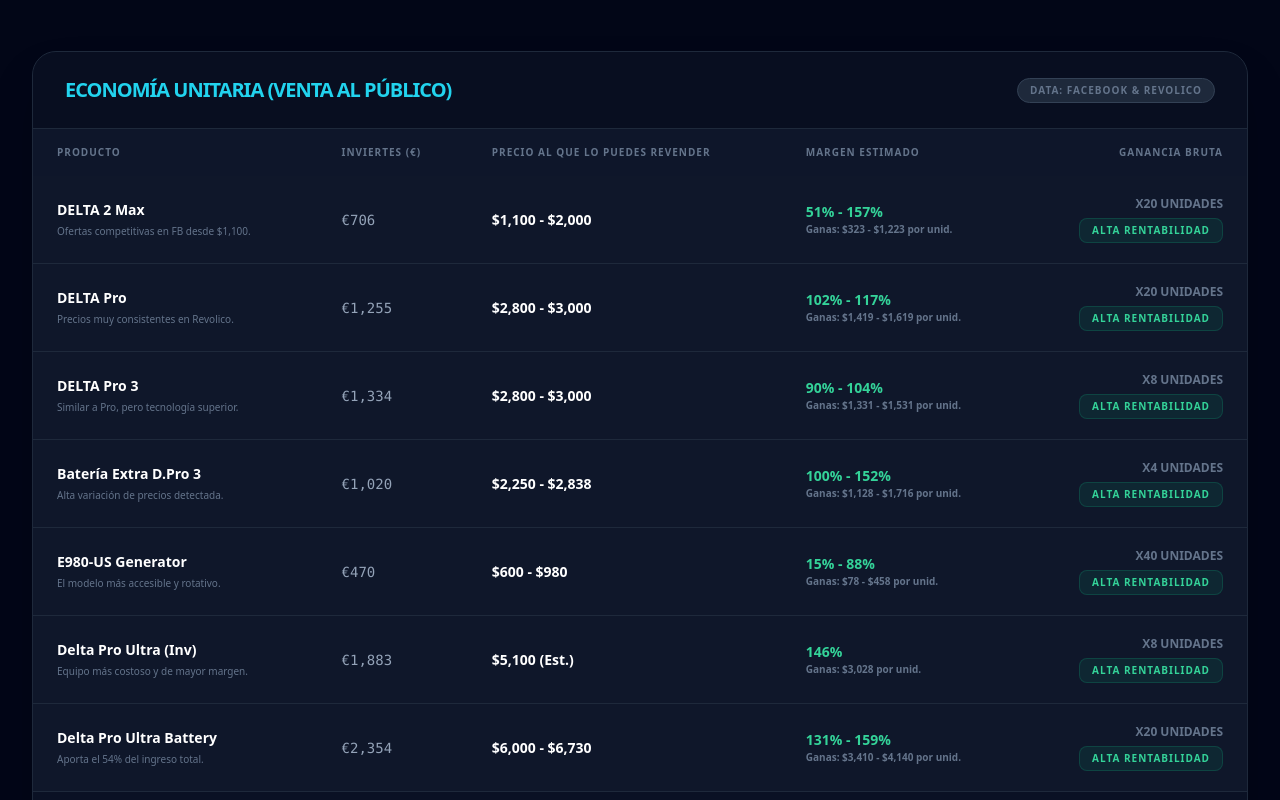
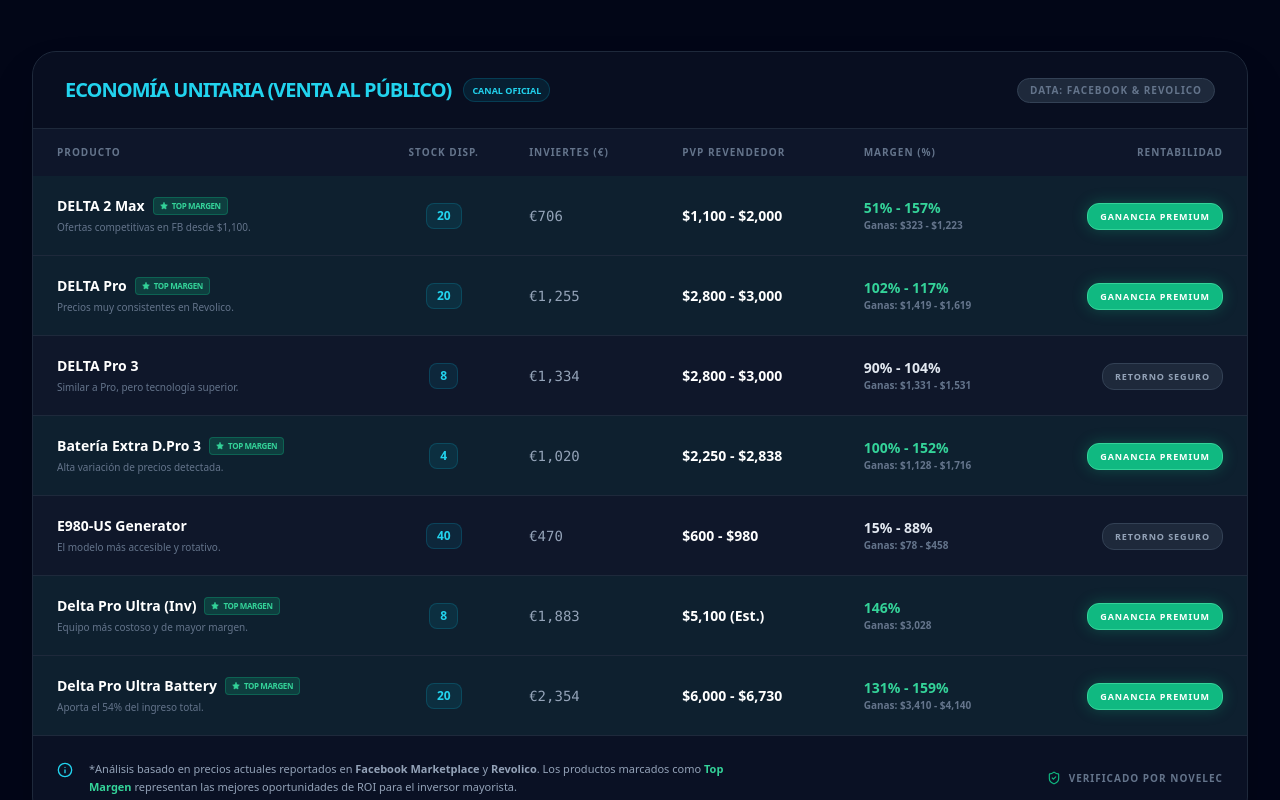
Before and after one commit to marcelmontano/novelec, a React (Vite) app: page / in a window 1280 px wide. Shown: the part 4000-4800 px from the top of the page. Built offline with nearby package versions, Linux system fonts and the light colour scheme.

Commit message:
feat(ProfitabilityAnalysis): Highlight high-margin products
Adds a visual indicator for products with a high margin to the profitability analysis. This helps users quickly identify the most lucrative items in the EcoFlow lineup for the Cuban market.

```diff
--- a/components/ProfitabilityAnalysis.tsx
+++ b/components/ProfitabilityAnalysis.tsx
@@ -1,6 +1,7 @@
 
 import React, { useState } from 'react';
-import { TrendingUp, BarChart3, PieChart, DollarSign, ArrowUpRight, Info, Scale, CheckCircle2, LayoutDashboard, Share2, Check, Target, ShoppingCart, Wallet, ArrowRight } from 'lucide-react';
+import { TrendingUp, BarChart3, PieChart, DollarSign, ArrowUpRight, Info, Scale, CheckCircle2, LayoutDashboard, Share2, Check, Target, ShoppingCart, Wallet, ArrowRight, Star, ShieldCheck } from 'lucide-react';
+import { INVENTORY } from '../constants';
 
 const ECOFLOW_UNIT_ECONOMICS = [
   {
@@ -10,7 +11,8 @@
     qty: 20,
     margin: "51% - 157%",
     gainUnit: "$323 - $1,223",
-    note: "Ofertas competitivas en FB desde $1,100."
+    note: "Ofertas competitivas en FB desde $1,100.",
+    isHighMargin: true
   },
   {
     model: "DELTA Pro",
@@ -19,7 +21,8 @@
     qty: 20,
     margin: "102% - 117%",
     gainUnit: "$1,419 - $1,619",
-    note: "Precios muy consistentes en Revolico."
+    note: "Precios muy consistentes en Revolico.",
+    isHighMargin: true
   },
   {
     model: "DELTA Pro 3",
@@ -37,7 +40,8 @@
     qty: 4,
     margin: "100% - 152%",
     gainUnit: "$1,128 - $1,716",
-    note: "Alta variación de precios detectada."
+    note: "Alta variación de precios detectada.",
+    isHighMargin: true
   },
   {
     model: "E980-US Generator",
@@ -55,7 +59,8 @@
     qty: 8,
     margin: "146%",
     gainUnit: "$3,028",
-    note: "Equipo más costoso y de mayor margen."
+    note: "Equipo más costoso y de mayor margen.",
+    isHighMargin: true
   },
   {
     model: "Delta Pro Ultra Battery",
@@ -64,7 +69,8 @@
     qty: 20,
     margin: "131% - 159%",
     gainUnit: "$3,410 - $4,140",
-    note: "Aporta el 54% del ingreso total."
+    note: "Aporta el 54% del ingreso total.",
+    isHighMargin: true
   }
 ];
 
@@ -85,7 +91,8 @@
     qty: 40,
     margin: "53% - 104%",
     gainUnit: "$523 - $1,023",
-    note: "Base de retorno mínima del 90%."
+    note: "Base de retorno mínima del 90%.",
+    isHighMargin: true
   },
   {
     model: "Batería SE-G10.2",
@@ -122,9 +129,12 @@
   return (
     <div className="bg-slate-900 border border-slate-800 rounded-3xl overflow-hidden shadow-2xl">
       <div className="px-8 py-6 bg-slate-950/50 border-b border-slate-800 flex flex-col sm:flex-row justify-between items-start sm:items-center gap-4">
+        <div className="flex items-center gap-3">
             <h4 className={`text-xl font-black uppercase tracking-tighter ${brandColor}`}>
             Economía Unitaria (Venta al Público)
             </h4>
+            {brand === 'ecoflow' && <span className="bg-cyan-500/10 text-cyan-400 text-[9px] px-2 py-1 rounded-full border border-cyan-500/20 font-black">CANAL OFICIAL</span>}
+        </div>
         <div className="flex items-center gap-3">
             <span className="text-[10px] font-black text-slate-500 uppercase tracking-widest bg-slate-800 px-3 py-1 rounded-full border border-slate-700">
                 Data: Facebook & Revolico
@@ -136,45 +146,77 @@
           <thead>
             <tr className="bg-slate-900/50">
               <th className="px-6 py-4 text-[10px] font-black text-slate-500 uppercase tracking-widest">Producto</th>
+              <th className="px-4 py-4 text-[10px] font-black text-slate-500 uppercase tracking-widest text-center">Stock Disp.</th>
               <th className="px-6 py-4 text-[10px] font-black text-slate-500 uppercase tracking-widest">Inviertes (€)</th>
-              <th className="px-6 py-4 text-[10px] font-black text-slate-500 uppercase tracking-widest">Precio al que lo puedes revender</th>
-              <th className="px-6 py-4 text-[10px] font-black text-slate-500 uppercase tracking-widest">Margen Estimado</th>
-              <th className="px-6 py-4 text-[10px] font-black text-slate-500 uppercase tracking-widest text-right">Ganancia Bruta</th>
+              <th className="px-6 py-4 text-[10px] font-black text-slate-500 uppercase tracking-widest">PVP Revendedor</th>
+              <th className="px-6 py-4 text-[10px] font-black text-slate-500 uppercase tracking-widest">Margen (%)</th>
+              <th className="px-6 py-4 text-[10px] font-black text-slate-500 uppercase tracking-widest text-right">Rentabilidad</th>
             </tr>
           </thead>
           <tbody className="divide-y divide-slate-800">
-            {data.map((item, i) => (
-              <tr key={i} className="hover:bg-slate-800/20 transition-colors group">
+            {data.map((item, i) => {
+              // Buscar la cantidad exacta en INVENTORY para asegurar veracidad
+              const invItem = INVENTORY.find(inv => inv.modelName.includes(item.model) || item.model.includes(inv.modelName));
+              const displayQty = invItem ? invItem.quantity : item.qty;
+
+              return (
+                <tr key={i} className={`hover:bg-slate-800/20 transition-colors group ${item.isHighMargin ? 'bg-emerald-500/5' : ''}`}>
                   <td className="px-6 py-5">
-                  <div className="text-sm font-bold text-white">{item.model}</div>
+                    <div className="flex flex-col">
+                        <div className="flex items-center gap-2">
+                            <span className="text-sm font-bold text-white">{item.model}</span>
+                            {item.isHighMargin && (
+                                <span className="flex items-center gap-1 bg-emerald-500/20 text-emerald-400 text-[8px] px-1.5 py-0.5 rounded font-black tracking-tighter uppercase border border-emerald-500/30">
+                                    <Star size={8} fill="currentColor" /> Top Margen
+                                </span>
+                            )}
+                        </div>
                         <div className="text-[10px] text-slate-500 mt-1 font-medium">{item.note}</div>
+                    </div>
+                  </td>
+                  <td className="px-4 py-5 text-center">
+                    <span className={`inline-block px-2.5 py-1 rounded-lg text-xs font-black border ${
+                        brand === 'ecoflow' ? 'bg-cyan-500/10 border-cyan-500/20 text-cyan-400' : 'bg-yellow-500/10 border-yellow-500/20 text-yellow-400'
+                    }`}>
+                        {displayQty}
+                    </span>
                   </td>
                   <td className="px-6 py-5 text-sm font-mono text-slate-400">€{item.cost.toLocaleString()}</td>
                   <td className="px-6 py-5 text-sm font-black text-white">{item.retailRange}</td>
                   <td className="px-6 py-5">
                     <div className="flex flex-col">
-                    <span className="text-sm font-black text-emerald-400">{item.margin}</span>
-                    <span className="text-[10px] text-slate-500 font-bold">Ganas: {item.gainUnit} por unid.</span>
+                      <span className={`text-sm font-black ${item.isHighMargin ? 'text-emerald-400' : 'text-slate-200'}`}>{item.margin}</span>
+                      <span className="text-[10px] text-slate-500 font-bold">Ganas: {item.gainUnit}</span>
                     </div>
                   </td>
                   <td className="px-6 py-5 text-right">
-                  <div className="text-xs font-black text-slate-500 uppercase mb-1">x{item.qty} Unidades</div>
-                  <div className={`inline-block px-3 py-1 rounded-lg text-[10px] font-black bg-emerald-500/10 text-emerald-400 border border-emerald-500/20 uppercase tracking-widest`}>
-                    ALTA RENTABILIDAD
+                    <div className={`inline-block px-3 py-1.5 rounded-xl text-[9px] font-black uppercase tracking-widest border transition-all ${
+                        item.isHighMargin
+                        ? 'bg-emerald-500 text-white border-emerald-400 shadow-[0_0_15px_rgba(16,185,129,0.3)]'
+                        : 'bg-slate-800 text-slate-400 border-slate-700'
+                    }`}>
+                        {item.isHighMargin ? 'Ganancia Premium' : 'Retorno Seguro'}
                     </div>
                   </td>
                 </tr>
-            ))}
+              );
+            })}
           </tbody>
         </table>
       </div>
       <div className="p-6 bg-slate-950/30 border-t border-slate-800">
+        <div className="flex flex-col sm:flex-row justify-between items-start sm:items-center gap-6">
             <div className="flex gap-4 items-start">
                 <Info size={16} className={brandColor + " mt-0.5 flex-shrink-0"} />
-          <p className="text-[11px] text-slate-400 leading-relaxed">
+                <p className="text-[11px] text-slate-400 leading-relaxed max-w-2xl">
                     *Análisis basado en precios actuales reportados en <strong>Facebook Marketplace</strong> y <strong>Revolico</strong>.
-            La variabilidad de precios requiere una estrategia de venta flexible, permitiendo liquidar inventario rápido o maximizar margen según la urgencia del comprador.
+                    Los productos marcados como <span className="text-emerald-400 font-bold">Top Margen</span> representan las mejores oportunidades de ROI para el inversor mayorista.
                 </p>
+            </div>
+            {/* Fix: Added ShieldCheck icon which was missing from imports */}
+            <div className="flex items-center gap-2 text-[10px] font-black text-slate-500 uppercase tracking-widest">
+                <ShieldCheck size={14} className="text-emerald-500" /> Verificado por Novelec
+            </div>
         </div>
       </div>
     </div>
@@ -269,7 +311,7 @@
             </div>
         </div>
 
-        {/* Restauración de la Tabla */}
+        {/* Tabla Actualizada con Stock e High Margin */}
         <div className="mb-20 animate-fade-in-up">
           <UnitEconomicsTable brand={activeTab} />
         </div>
```
Lines whose indentation alone changed are shown as unchanged.
